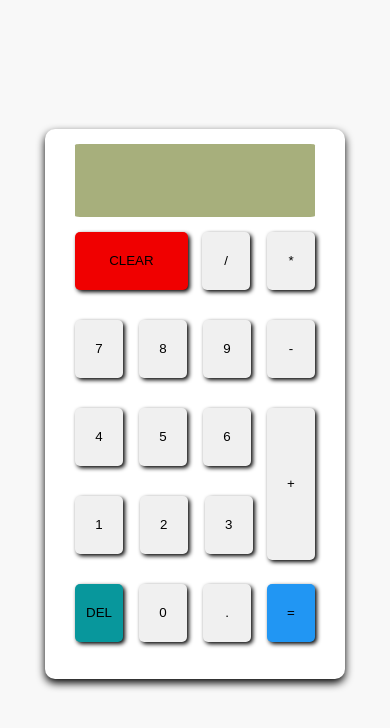
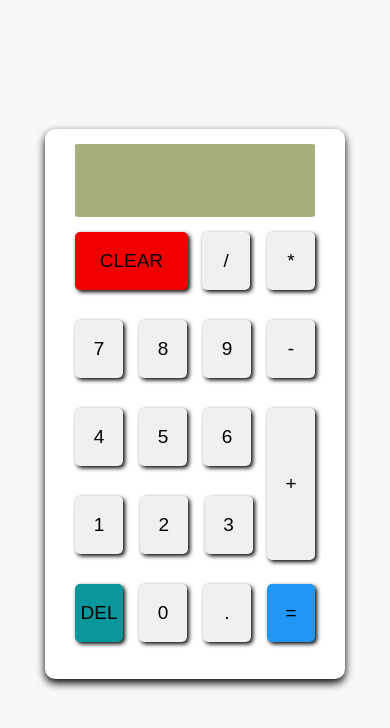
Before and after one commit to Jeff123Kam/calculator-JS-Project-1, a plain HTML site: page index.html in a window 390 px wide. Drawn offline with Linux system fonts and the light colour scheme.

Commit message:
change button font-size and text color

```diff
--- a/style.css
+++ b/style.css
@@ -54,6 +54,8 @@ button {
   border: none;
   border-radius: 0.5rem;
   box-shadow: 0.2rem 0.2rem 0.4rem rgba(0, 0, 0, 1.2);
+  color: black;
+  font-size: 240%;
 }
 
 .button-row.second,
@@ -124,6 +126,10 @@ button {
     height: 55rem;
     width: 30rem;
   }
+
+  button {
+    font-size: 190%;
+  }
 }
 
 @media only screen and (max-width: 330px) {
```
